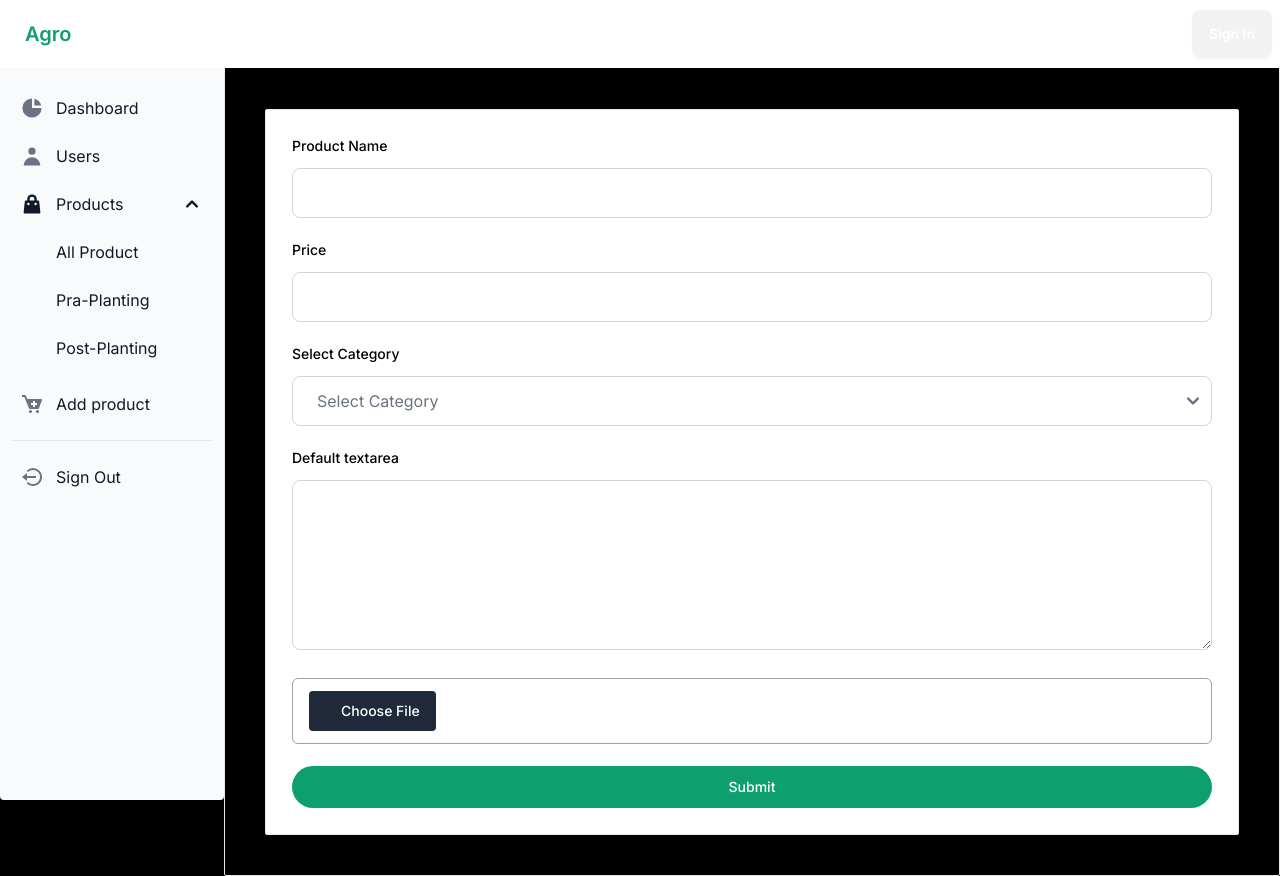
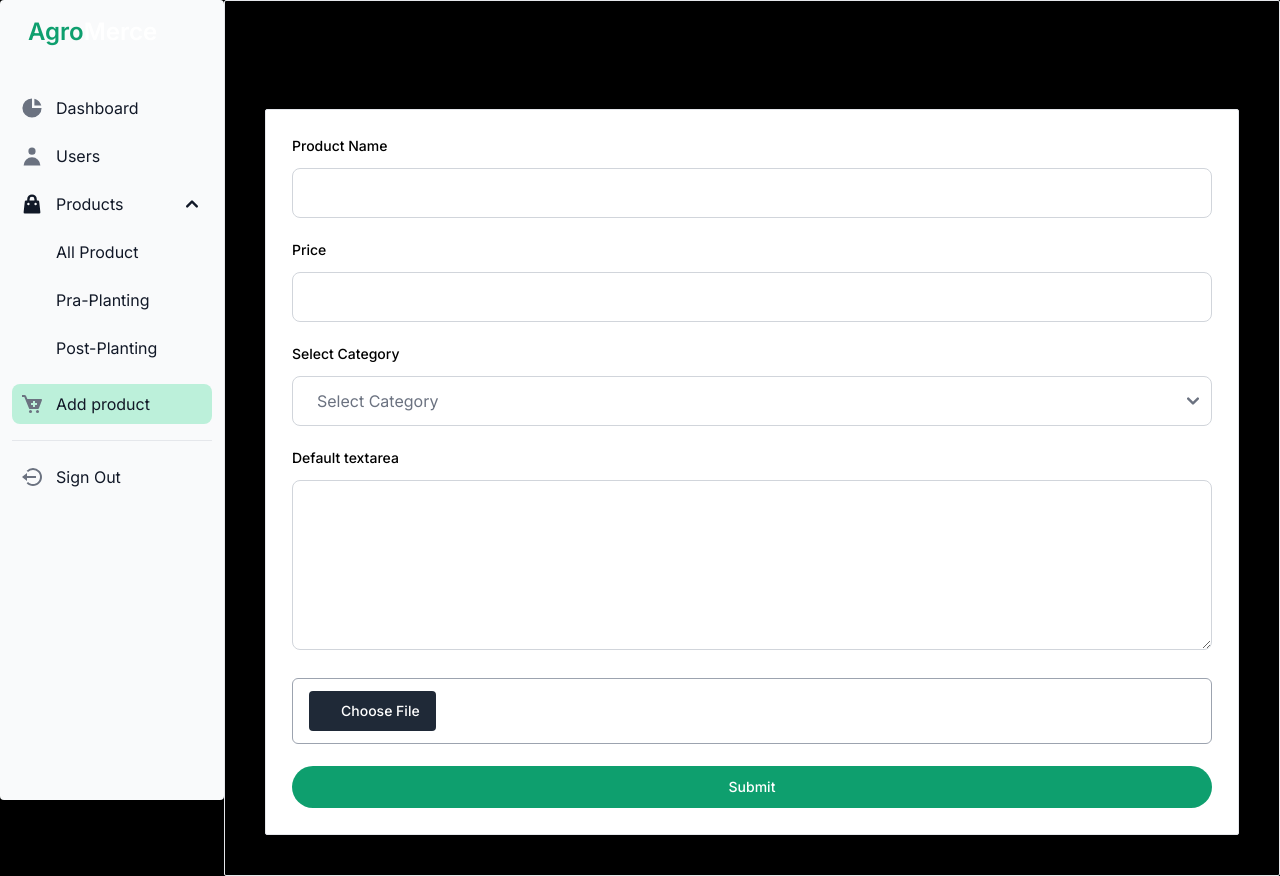
Before and after one commit to mortomulu/E-Commerce-Management-Agro-Consultation, a Next.js app: page /admin/add-product in a window 1280 px wide. Both pictures are taken after a click on the button "Products". Built offline with nearby package versions, Linux system fonts and the light colour scheme; no server answers.

Commit message:
ui : navbar & sidebar conditional

```diff
--- a/src/app/admin/add-product/page.tsx
+++ b/src/app/admin/add-product/page.tsx
@@ -1,13 +1,11 @@
-import SideNavbar from "@/components/Sidebar/SideNavbar";
 import FormAddProduct from "@/components/FormAddProduct/FormAddProduct";
 
-const AddDataPage = () => {
+const AddProductPage = () => {
   return (
     <div className="flex h-auto">
-      <SideNavbar />
       <FormAddProduct />
     </div>
   );
 };
 
-export default AddDataPage;
+export default AddProductPage;
--- a/src/app/admin/all-product/page.tsx
+++ b/src/app/admin/all-product/page.tsx
@@ -1,11 +1,9 @@
 import TableAllProduct from "@/components/Table/TableAllProduct";
-import SideNavbar from "@/components/Sidebar/SideNavbar";
 
 const AllProductPage = () => {
   console.log("all product page");
   return (
     <div className="h-auto flex">
-      <SideNavbar />
       <TableAllProduct />
     </div>
   );
--- a/src/app/admin/page.tsx
+++ b/src/app/admin/page.tsx
@@ -1,10 +1,8 @@
-import SideNavbar from "@/components/Sidebar/SideNavbar";
 import CardDataStatsContainer from "@/components/CardDataStats/CardDataStatsContainer";
 
 export default function DashboardPage() {
   return (
     <div className="h-auto flex">
-      <SideNavbar />
       <CardDataStatsContainer />
     </div>
   );
--- a/src/app/layout.tsx
+++ b/src/app/layout.tsx
@@ -1,9 +1,7 @@
-
 import type { Metadata } from "next";
 import { Inter } from "next/font/google";
 import "@/styles/globals.css";
 import Navbar from "@/components/navbar/Navbar";
-// import { useParams } from "next/navigation";
 
 const inter = Inter({ subsets: ["latin"] });
 
@@ -11,18 +9,6 @@ export const metadata: Metadata = {
   title: "Create Next Appi",
   description: "Generated by create next app",
 };
-
-// const params = useParams()
-
-const url = process.env.NEXT_PUBLIC_BASE_URL;
-
-const disableNavbar = [
-  `${url}/signin`,
-  `${url}/signout`,
-  `${url}/admin`,
-  `${url}/admin/all-product`,
-  `${url}/admin/add-product`,
-];
 
 export default function RootLayout({
   children,
@@ -32,8 +18,7 @@ export default function RootLayout({
   return (
     <html lang="en">
       <body className={inter.className}>
-        {/* {!disableNavbar.includes(pathname) && <Navbar />} */}
-        <Navbar/>
+        <Navbar />
         {children}
       </body>
     </html>
--- a/src/app/page.tsx
+++ b/src/app/page.tsx
@@ -1,7 +1,4 @@
-"use client"
-
 import ProductCard from "@/components/productCard/ProductCard";
-import Navbar from "@/components/navbar/Navbar";
 import Slider from "@/components/slider/Slider";
 import CategoryBar from "@/components/categoryBar/CategoryBar";
 import { getProducts } from "@/lib/crudProduct/dbData";
--- a/src/components/Sidebar/SideNavbar.tsx
+++ b/src/components/Sidebar/SideNavbar.tsx
@@ -1,6 +1,7 @@
 "use client";
 
 import { Sidebar } from "flowbite-react";
+import { usePathname } from "next/navigation";
 import { BiBuoy, BiLogOutCircle, BiSolidCartAdd } from "react-icons/bi";
 import {
   HiArrowSmRight,
@@ -13,6 +14,8 @@ import {
 } from "react-icons/hi";
 
 export default function SideNavbar() {
+  const pathname = usePathname();
+
   return (
     <Sidebar
       aria-label="Sidebar with content separator example"
@@ -24,20 +27,46 @@ export default function SideNavbar() {
       </h1>
       <Sidebar.Items>
         <Sidebar.ItemGroup>
-          <Sidebar.Item href="#" icon={HiChartPie}>
-            Dashboard
+          <div
+            className={pathname == "/admin" ? "bg-green-200 rounded-lg" : ""}
+          >
+            <Sidebar.Item href="/admin" icon={HiChartPie}>
+              <p className="">Dashboard</p>
             </Sidebar.Item>
-          <Sidebar.Item href="#" icon={HiUser}>
+          </div>
+          <div
+            className={
+              pathname == "/admin/users" ? "bg-green-200 rounded-lg" : ""
+            }
+          >
+            <Sidebar.Item href="/admin/users" icon={HiUser}>
               Users
             </Sidebar.Item>
+          </div>
+          <div
+            className={
+              pathname === "/admin/all-product" ||
+              pathname === "/admin/pra-planting" ||
+              pathname === "/admin/post-planting"
+                ? "bg-green-200 rounded-lg"
+                : ""
+            }
+          >
             <Sidebar.Collapse href="#" icon={HiShoppingBag} label="Products">
-            <Sidebar.Item href="#">All Product</Sidebar.Item>
-            <Sidebar.Item href="#">Pra-Planting</Sidebar.Item>
-            <Sidebar.Item href="#">Post-Planting</Sidebar.Item>
+              <Sidebar.Item href="/admin/all-product">All Product</Sidebar.Item>
+              <Sidebar.Item href="/admin/pra-planting">Pra-Planting</Sidebar.Item>
+              <Sidebar.Item href="/admin/post-planting">Post-Planting</Sidebar.Item>
             </Sidebar.Collapse>
-          <Sidebar.Item href="#" icon={BiSolidCartAdd}>
+          </div>
+          <div
+            className={
+              pathname == "/admin/add-product" ? "bg-green-200 rounded-lg" : ""
+            }
+          >
+            <Sidebar.Item href="/admin/add-product" icon={BiSolidCartAdd}>
               Add product
             </Sidebar.Item>
+          </div>
         </Sidebar.ItemGroup>
         <Sidebar.ItemGroup>
           <Sidebar.Item href="#" icon={BiLogOutCircle}>
--- a/src/components/navbar/Navbar.tsx
+++ b/src/components/navbar/Navbar.tsx
@@ -6,12 +6,28 @@ import { FaBalanceScale } from "react-icons/fa";
 import { Button, Tooltip } from "flowbite-react";
 import Link from "next/link";
 import { usePathname } from "next/navigation";
+import path from "path";
+// sidebar
+import { Sidebar } from "flowbite-react";
+import { BiBuoy, BiLogOutCircle, BiSolidCartAdd } from "react-icons/bi";
+import {
+  HiArrowSmRight,
+  HiChartPie,
+  HiInbox,
+  HiShoppingBag,
+  HiTable,
+  HiUser,
+  HiViewBoards,
+} from "react-icons/hi";
 
 const Navbar = () => {
-  const url = process.env.NEXT_PUBLIC_BASE_URL;
-
   const pathname = usePathname();
 
+  if (
+    pathname == "/" ||
+    pathname == "/consultation" ||
+    pathname == "/compare"
+  ) {
     return (
       <div className="navbar bg-white mb-8 fixed top-0 z-10">
         <div className="navbar-start w-1/5">
@@ -22,22 +38,22 @@ const Navbar = () => {
         <div className="navbar-start hidden lg:flex">
           <ul className="menu menu-horizontal gap-10 px-1">
             <li
-            className={
-              pathname === `${url}` ? "border-b-2 border-green-500" : ""
-            }
+              className={pathname === "/" ? "border-b-2 border-green-500" : ""}
             >
               <a>Home</a>
             </li>
             <li
               className={
-              pathname === `${url}/consultation` ? "border-b-2 border-green-500" : ""
+                pathname === "/consultation"
+                  ? "border-b-2 border-green-500"
+                  : ""
               }
             >
               <a>Consultation</a>
             </li>
             <li
               className={
-              pathname === `${url}/compare` ? "border-b-2 border-green-500" : ""
+                pathname === "/compare" ? "border-b-2 border-green-500" : ""
               }
             >
               <a>Compare</a>
@@ -55,6 +71,87 @@ const Navbar = () => {
         </div>
       </div>
     );
+  }
+
+  if (
+    pathname == "/admin" ||
+    pathname == "/admin/users" ||
+    pathname == "/admin/all-product" ||
+    pathname == "/admin/pra-planting" ||
+    pathname == "/admin/post-planting" ||
+    pathname == "/admin/add-product"
+  ) {
+    return (
+      <Sidebar
+        aria-label="Sidebar with content separator example"
+        className="fixed w-56 h-screen top-0"
+      >
+        <h1 className="text-2xl font-semibold mb-10 ml-4">
+          {" "}
+          <span className="text-green-500">Agro</span>Merce
+        </h1>
+        <Sidebar.Items>
+          <Sidebar.ItemGroup>
+            <div
+              className={pathname == "/admin" ? "bg-green-200 rounded-lg" : ""}
+            >
+              <Sidebar.Item href="/admin" icon={HiChartPie}>
+                <p className="">Dashboard</p>
+              </Sidebar.Item>
+            </div>
+            <div
+              className={
+                pathname == "/admin/users" ? "bg-green-200 rounded-lg" : ""
+              }
+            >
+              <Sidebar.Item href="/admin/users" icon={HiUser}>
+                Users
+              </Sidebar.Item>
+            </div>
+            <div
+              className={
+                pathname === "/admin/all-product" ||
+                pathname === "/admin/pra-planting" ||
+                pathname === "/admin/post-planting"
+                  ? "bg-green-200 rounded-lg"
+                  : ""
+              }
+            >
+              <Sidebar.Collapse href="#" icon={HiShoppingBag} label="Products">
+                <Sidebar.Item href="/admin/all-product">
+                  All Product
+                </Sidebar.Item>
+                <Sidebar.Item href="/admin/pra-planting">
+                  Pra-Planting
+                </Sidebar.Item>
+                <Sidebar.Item href="/admin/post-planting">
+                  Post-Planting
+                </Sidebar.Item>
+              </Sidebar.Collapse>
+            </div>
+            <div
+              className={
+                pathname == "/admin/add-product"
+                  ? "bg-green-200 rounded-lg"
+                  : ""
+              }
+            >
+              <Sidebar.Item href="/admin/add-product" icon={BiSolidCartAdd}>
+                Add product
+              </Sidebar.Item>
+            </div>
+          </Sidebar.ItemGroup>
+          <Sidebar.ItemGroup>
+            <Sidebar.Item href="#" icon={BiLogOutCircle}>
+              Sign Out
+            </Sidebar.Item>
+          </Sidebar.ItemGroup>
+        </Sidebar.Items>
+      </Sidebar>
+    );
+  }
+
+  return null
 };
 
 export default Navbar;
```
Lines whose indentation alone changed are shown as unchanged.
